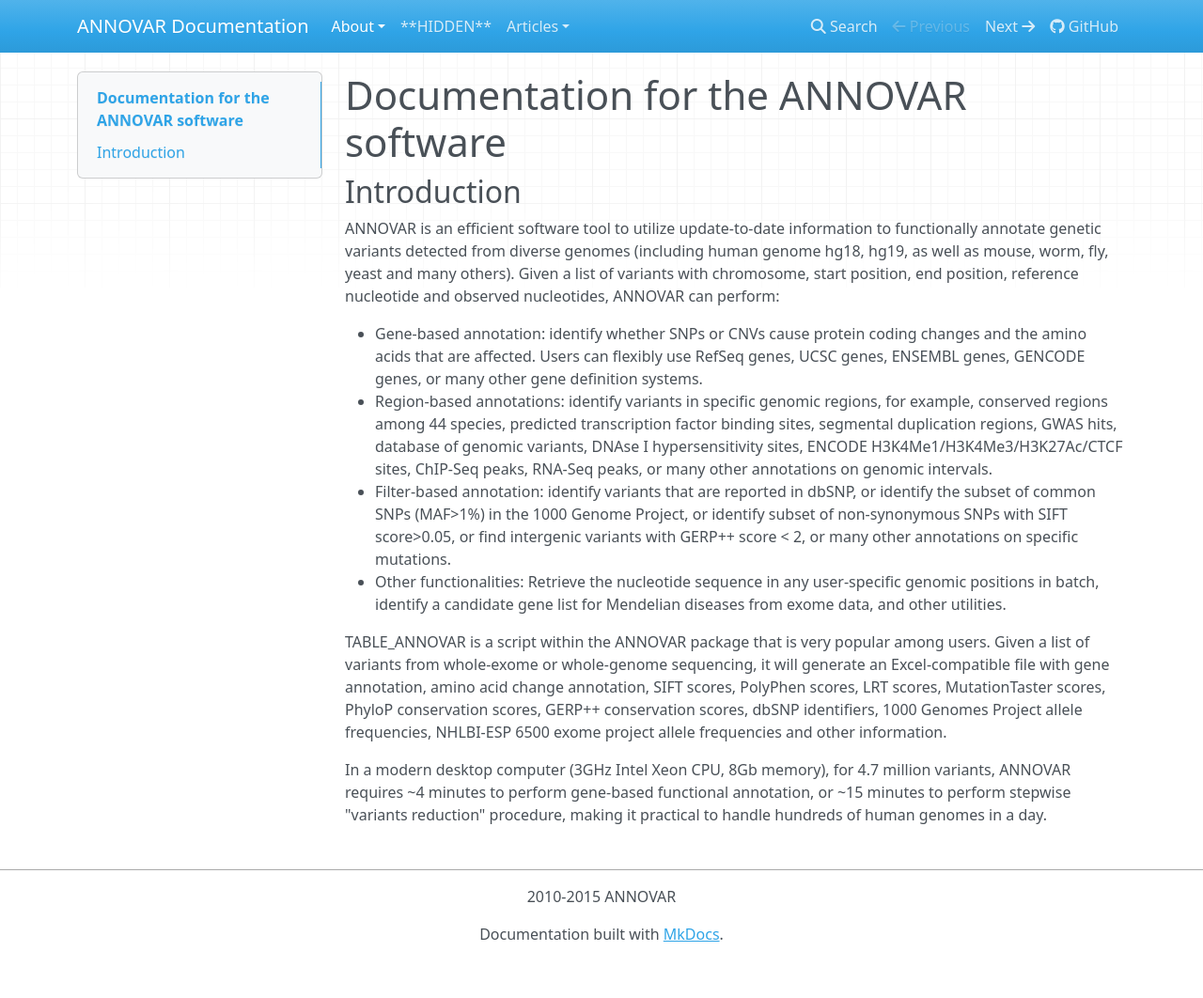
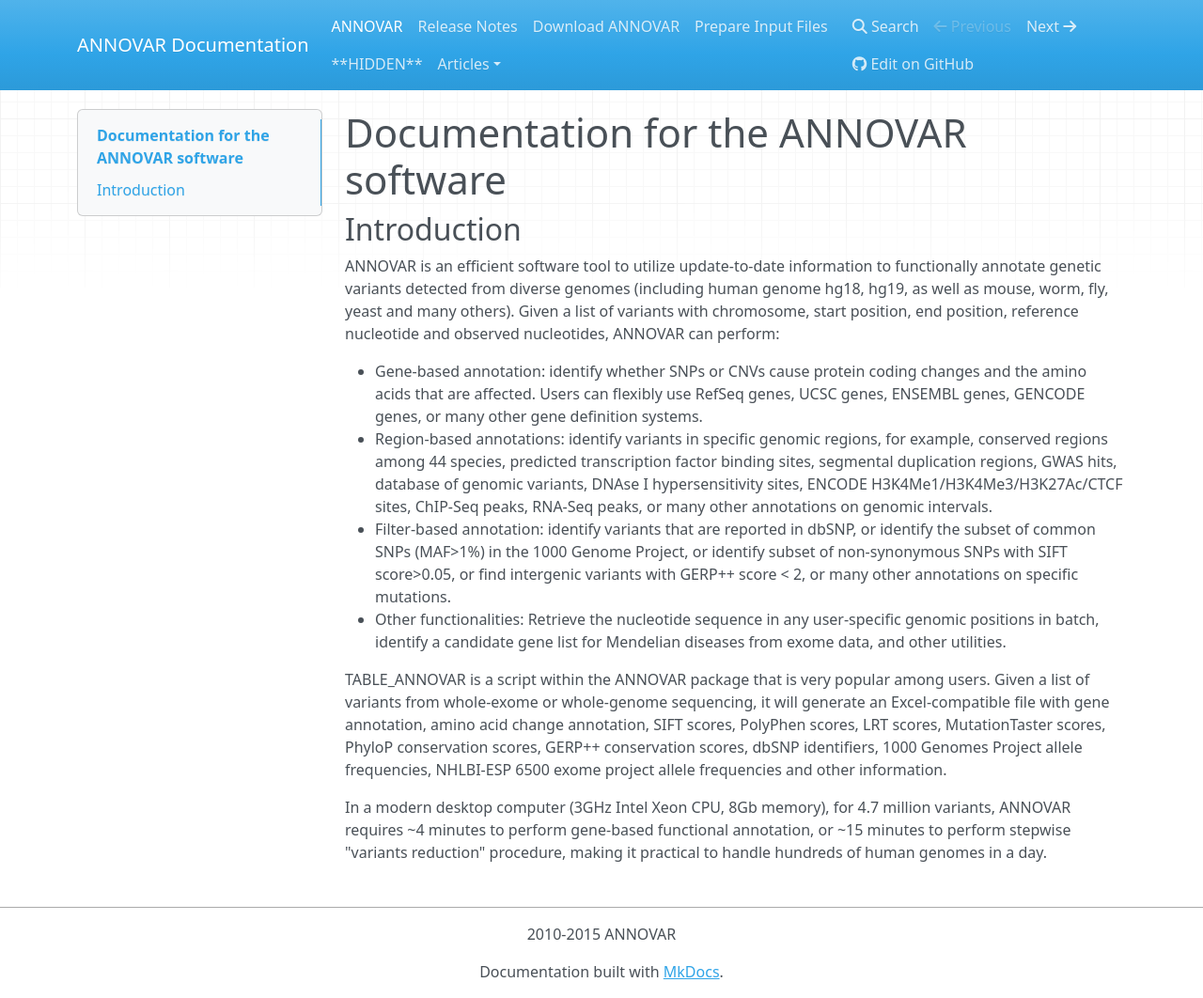
Before and after one commit to WGLab/doc-ANNOVAR, an MkDocs documentation site: the page built from docs/index.md, in a window 1280 px wide and 1062 px high. Shown: the whole window at 94% size. Built offline with MkDocs 1.6.1, drawn with Linux system fonts in a browser that asks for light colours; nearby versions of some CDN libraries; old or Windows-style settings are respelled for this version of MkDocs.

Commit message:
Updated mkdocs.yml

```diff
--- a/mkdocs.yml
+++ b/mkdocs.yml
@@ -1,6 +1,6 @@
 site_name: ANNOVAR Documentation
 site_url: http://annovar.openbioinformatics.org/
-repo_url: http://github/com/WangGenomicsLab/doc-ANNOVAR/
+repo_url: http://github.com/WangGenomicsLab/doc-ANNOVAR/
 repo_name: GitHub
 site_description: Documentation for ANNOVAR software
 site_author: Kai Wang
@@ -17,10 +17,10 @@ use_directory_urls: false
 
 pages:
 # Introduction:
-- ['index.md', 'About', 'ANNOVAR']
-- ['01_Quick_Start.md', 'About', 'Release Notes']
-- ['02_Download.md', 'About', 'Understanding Docker']
-- ['03_Prepare_Input_File.md', 'About', 'Understanding Docker']
+- ['index.md', 'ANNOVAR']
+- ['01_Quick_Start.md', 'Release Notes']
+- ['02_Download.md', 'Download ANNOVAR']
+- ['03_Prepare_Input_File.md', 'Prepare Input Files']
 
 
 # Articles
```
